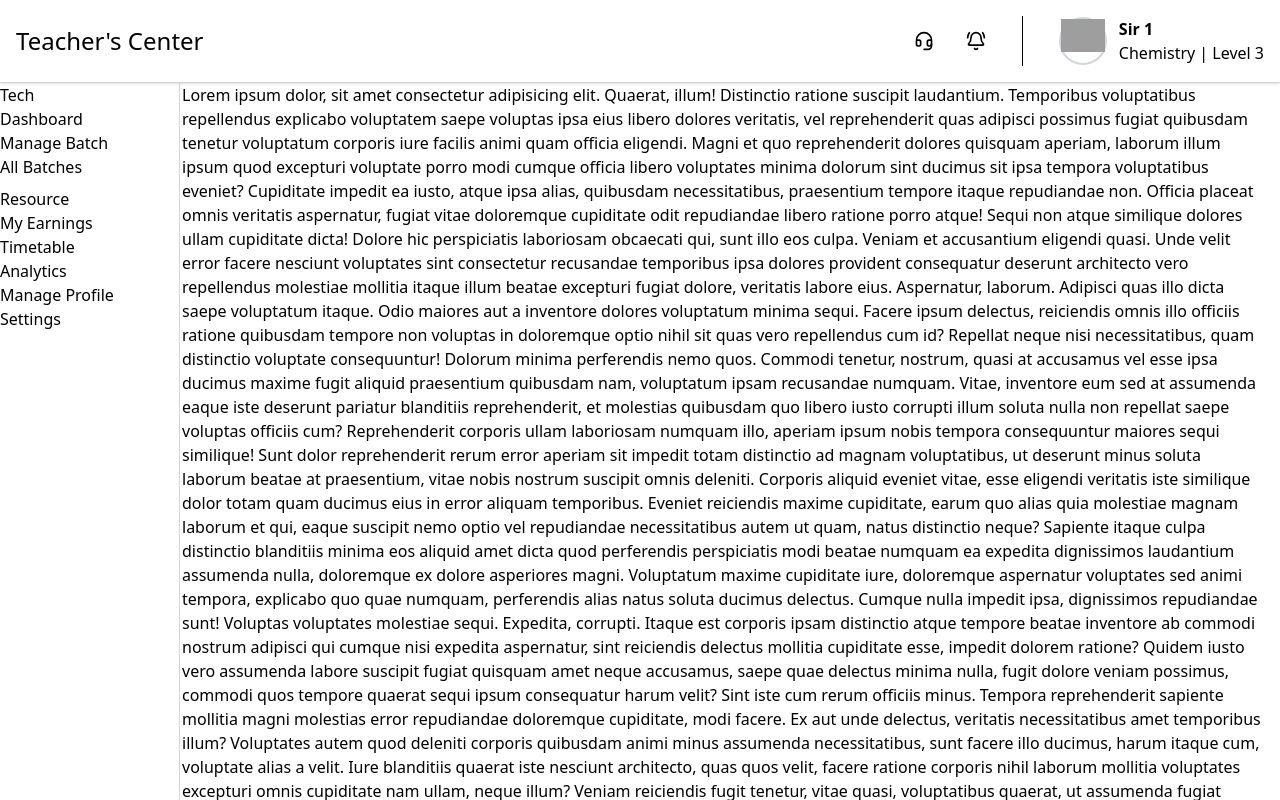
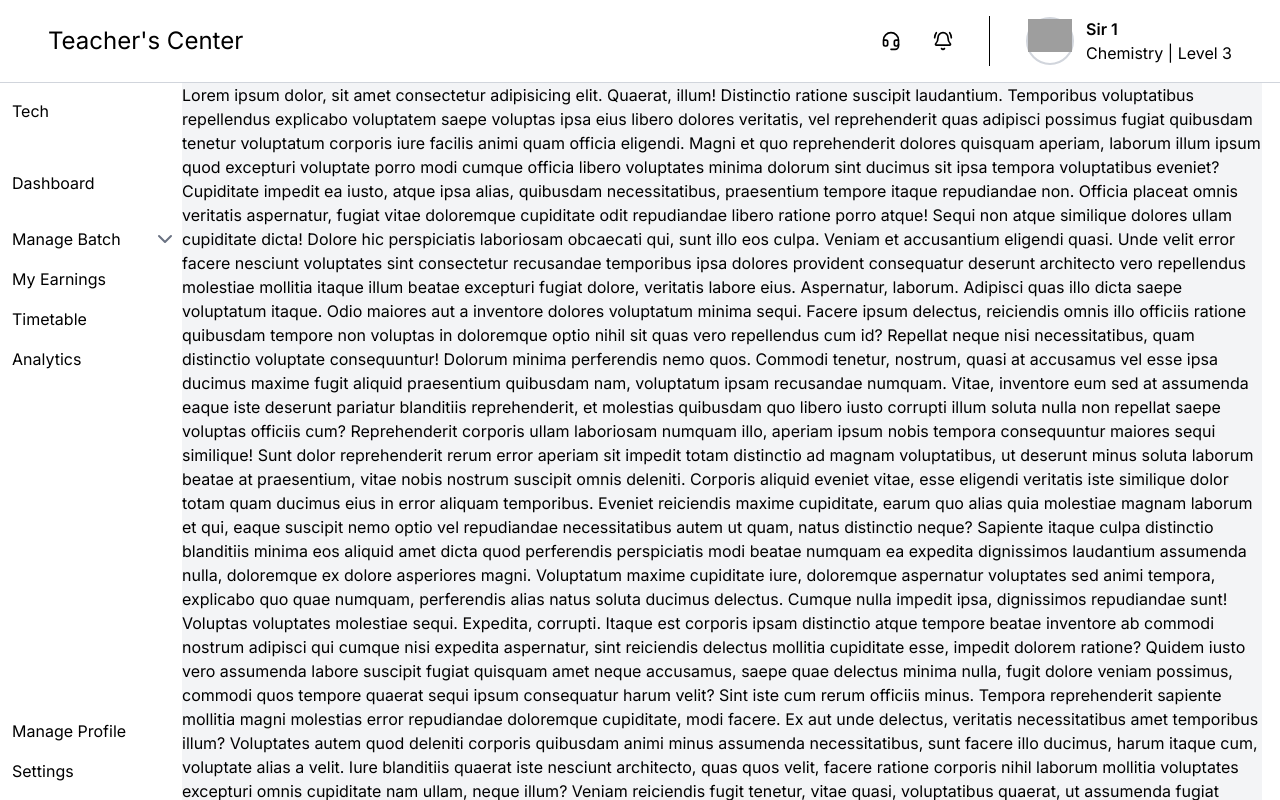
Before and after one commit to developersidd/teachers-center, a Next.js app: page / in a window 1280 px wide. Shown: the top 800 px of the page. Built offline with nearby package versions, Linux system fonts and the light colour scheme; grey boxes are pictures that could not be loaded.

Commit message:
Refactor Header and Sidebar components for improved layout and interactivity; add global font styling

```diff
--- a/src/app/_components/core/Header.tsx
+++ b/src/app/_components/core/Header.tsx
@@ -3,8 +3,8 @@ import Link from "next/link";
 
 const Header = () => {
   return (
-    <header className="border-b border-gray-300 sticky top-0 left-0 right-0 w-full bg-white z-10 shadow-sm">
-      <div className="container mx-auto flex justify-between items-center p-4 ">
+    <header className="border-b border-gray-300 sticky top-0 left-0 right-0 w-full bg-white z-10 ">
+      <div className="px-12  mx-auto flex justify-between items-center p-4 ">
         <div>
           <h1 className="text-2xl">Teacher&apos;s Center</h1>
         </div>
--- a/src/app/_components/core/Sidebar.tsx
+++ b/src/app/_components/core/Sidebar.tsx
@@ -1,43 +1,82 @@
+"use client";
+import { ChevronDown, ChevronUp } from "lucide-react";
 import Link from "next/link";
+import { useState } from "react";
 
 const Sidebar = () => {
+  const [isOpen, setIsOpen] = useState(false);
   return (
-    <aside className="w-[80px] fixed top-[83px] left-0 sm:w-[180px] bg-white border-r border-gray-300 h-full hidden sm:block">
-      <ul>
-        <li>
-          <Link href={"/tech"}> Tech </Link>
+    <aside className="w-[80px] fixed top-[83px] left-0 sm:w-[180px] bg-white  h-full hidden sm:block">
+      <ul className="flex flex-col gap-4 pt-4 h-[calc(100vh-100px)] ">
+        <li className="mb-8">
+          <Link className="ml-3" href={"/tech"}>
+            Tech
+          </Link>
         </li>
-        <li>
-          <Link href={"/dashboard"}> Dashboard </Link>
+        <li className="mb-4">
+          <Link className="ml-3" href={"/dashboard"}>
+            Dashboard
+          </Link>
         </li>
-        <li>
-          <div className="">
-            <h3> Manage Batch </h3>
-            <ul className="flex flex-col gap-2">
-              <li>
-                <Link href={"/all-batches"}> All Batches </Link>
+        <li className="w-full ">
+          <button
+            className="ml-3 flex items-center gap-8 cursor-pointer"
+            onClick={() => setIsOpen(!isOpen)}
+          >
+            <span>Manage Batch</span>
+            {isOpen ? (
+              <ChevronUp className="text-gray-500" />
+            ) : (
+              <ChevronDown className="text-gray-500" />
+            )}
+          </button>
+          <div
+            className={`overflow-hidden transition-all duration-500 ease-in-out w-full ${
+              isOpen ? "max-h-[350px]" : "max-h-0"
+            }`}
+          >
+            <ul className="flex flex-col gap-2 mt-2">
+              <li className="bg-blue-200 p-2 rounded-r ">
+                <Link className="ml-3" href={"/all-batches"}>
+                  All Batches
+                </Link>
               </li>
-              <li>
-                <Link href={"/resource"}> Resource </Link>
+              <li className="bg-blue-200 p-2 rounded-r ">
+                <Link
+                  className="ml-3 bg-blue-200  rounded-r "
+                  href={"/resource"}
+                >
+                  Resource
+                </Link>
               </li>
             </ul>
           </div>
         </li>
         <li>
-          <Link href={"/earnings"}> My Earnings </Link>
+          <Link className="ml-3" href={"/earnings"}>
+            My Earnings
+          </Link>
         </li>
         <li>
-          <Link href={"/timetable"}> Timetable </Link>
+          <Link className="ml-3" href={"/timetable"}>
+            Timetable
+          </Link>
         </li>
         <li>
-          <Link href={"/analytics"}> Analytics </Link>
+          <Link className="ml-3" href={"/analytics"}>
+            Analytics
+          </Link>
         </li>
 
         <li className="mt-auto">
-          <Link href={"/profile"}> Manage Profile </Link>
+          <Link className="ml-3" href={"/profile"}>
+            Manage Profile
+          </Link>
         </li>
-        <li className="mt-auto">
-          <Link href={"/settings"}> Settings </Link>
+        <li className="">
+          <Link className="ml-3" href={"/settings"}>
+            Settings
+          </Link>
         </li>
       </ul>
     </aside>
--- a/src/app/globals.css
+++ b/src/app/globals.css
@@ -5,3 +5,7 @@
 ::before {
   box-sizing: border-box;
 }
+
+body {
+  font-family: "Inter", sans-serif;
+}
--- a/src/app/layout.tsx
+++ b/src/app/layout.tsx
@@ -26,11 +26,7 @@ export default function RootLayout({
         <div className="flex min-h-[calc(100vh-66px)] sm:min-h-[calc(100vh-100px)]">
           <Sidebar />
           <section
-            style={{
-              width: `calc(100vw - 200px)`,
-              transform: `translateX(182px)`,
-            }}
-            className={`transition-all h-auto `}
+            className={`transition-all h-auto w-[calc(100vw-200px)] translate-x-[182px] bg-gray-100`}
           >
             {children}
           </section>
```
